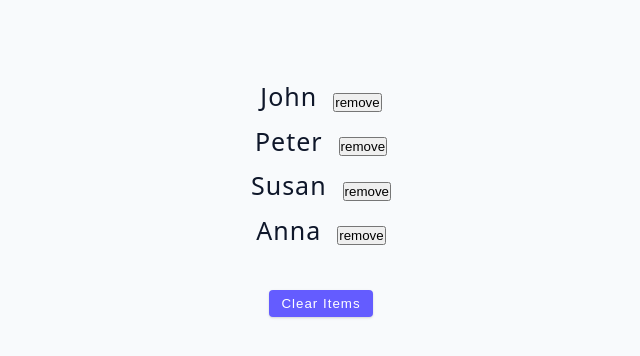
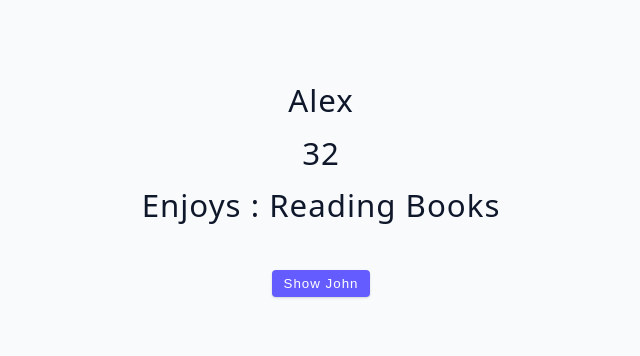
Before and after one commit to Alexinoo/React-udemy, a React (Vite) app in the folder 00-advanced-react/: page / in a window 1280 px wide. Shown: the top 356 px of the page, without its empty margins (319-959 px from the left). Built offline with nearby package versions, Linux system fonts and the light colour scheme.

Commit message:
useState Object - Setup

```diff
--- a/00-advanced-react/src/App.jsx
+++ b/00-advanced-react/src/App.jsx
@@ -1,4 +1,4 @@
-import Starter from './tutorial/01-useState/starter/03-useState-array';
+import Starter from './tutorial/01-useState/starter/04-useState-object';
 function App() {
   return (
     <div className="container">
--- a/00-advanced-react/src/tutorial/01-useState/starter/04-useState-object.jsx
+++ b/00-advanced-react/src/tutorial/01-useState/starter/04-useState-object.jsx
@@ -1,7 +1,30 @@
-import { useState } from 'react';
+import React, { useState } from 'react';
 
 const UseStateObject = () => {
-  return <h2>useState object example</h2>;
+  const [name, setName] = useState('Alex');
+  const [age, setAge] = useState(32);
+  const [hobby, setHobby] = useState('Reading Books');
+
+  const displayPerson = () => {
+    setName('John');
+    setAge(30);
+    setHobby('Hiking');
+  };
+
+  return (
+    <React.Fragment>
+      <h3>{name}</h3>
+      <h3>{age}</h3>
+      <h3>Enjoys : {hobby}</h3>
+      <button
+        className="btn"
+        style={{ marginTop: '2rem' }}
+        onClick={displayPerson}
+      >
+        show john
+      </button>
+    </React.Fragment>
+  );
 };
 
 export default UseStateObject;
```
